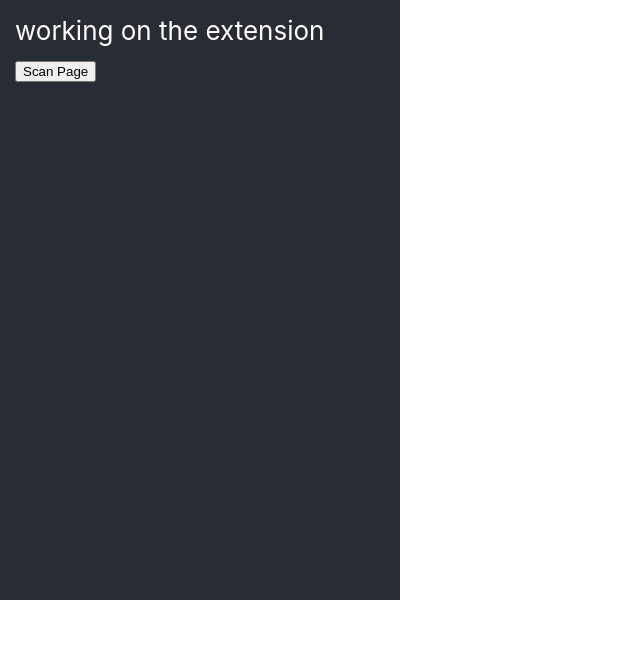
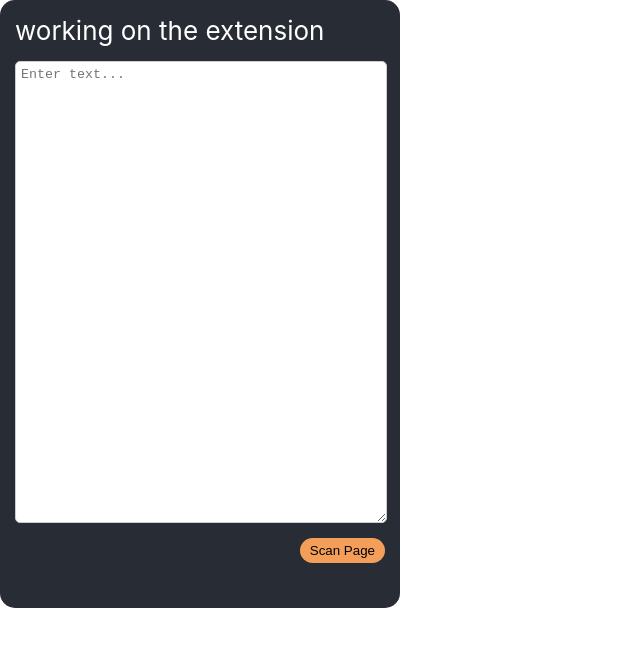
Before and after one commit to arsmohamed/summary-Extension, a React (Create React App) app: page / in a window 1280 px wide. Shown: the top 646 px of the page, without its empty margins (0-640 px from the left). Built offline with nearby package versions, Linux system fonts and the light colour scheme.

Commit message:
new design and functionality

```diff
--- a/src/App.css
+++ b/src/App.css
@@ -1,21 +1,29 @@
 .App {
   text-align: left;
   background-color: #282c34;
-  min-height: 600px;
   width: 400px;
   display: flex;
   flex-direction: column;
   align-items: flex-start;
-  justify-content: first baseline;
+  border-radius: 15px;
 }
 .App_header {
   font-size: calc(10px + 2vmin);
   color: white;
   margin-top: 15px;
   margin-left: 15px;
+  margin-bottom: 15px;
 }
 .button_Style {
+  border: none;
+  background-color: #f39f5a;
+  color: black;
+  padding: 5px 10px;
   margin: 15px;
+  right: 10px;
+  border-radius: 15px;
+  cursor: pointer;
+  outline: none;
 }
 .Content_Style {
   margin: 15px;
@@ -23,3 +31,17 @@
   text-align: justify;
   text-justify: inter-word;
 }
+.Input_Style {
+  width: 90%;
+  height: 450px;
+  margin-left: 15px;
+  border: 1px solid #ccc;
+  border-radius: 5px;
+  resize: vertical;
+  padding: 5px;
+}
+.Button_container {
+  display: flex;
+  justify-content: end;
+  width: 100%;
+}
--- a/src/App.js
+++ b/src/App.js
@@ -4,6 +4,12 @@ import "./App.css";
 
 const App = () => {
   const [tabContent, setTabContent] = useState("");
+  const [inputText, setInputText] = useState(""); // State for input text
+
+  const handleInputChange = (event) => {
+    setInputText(event.target.value); // Update input text state
+  };
+
   const handleClick = () => {
     // Get the current active tab
     chrome.tabs.query({ active: true, currentWindow: true }, (tabs) => {
@@ -28,9 +34,17 @@ const App = () => {
   return (
     <div className="App">
       <header className="App_header">working on the extension</header>
-      <button className="button_Style" onClick={handleClick}>
-        Scan Page
-      </button>
+      <textarea
+        className="Input_Style"
+        value={inputText}
+        onChange={handleInputChange}
+        placeholder="Enter text..."
+      />
+      <div className="Button_container">
+        <button className="button_Style" onClick={handleClick}>
+          Scan Page
+        </button>
+      </div>
       <pre className="Content_Style">{tabContent}</pre>
     </div>
   );
```
